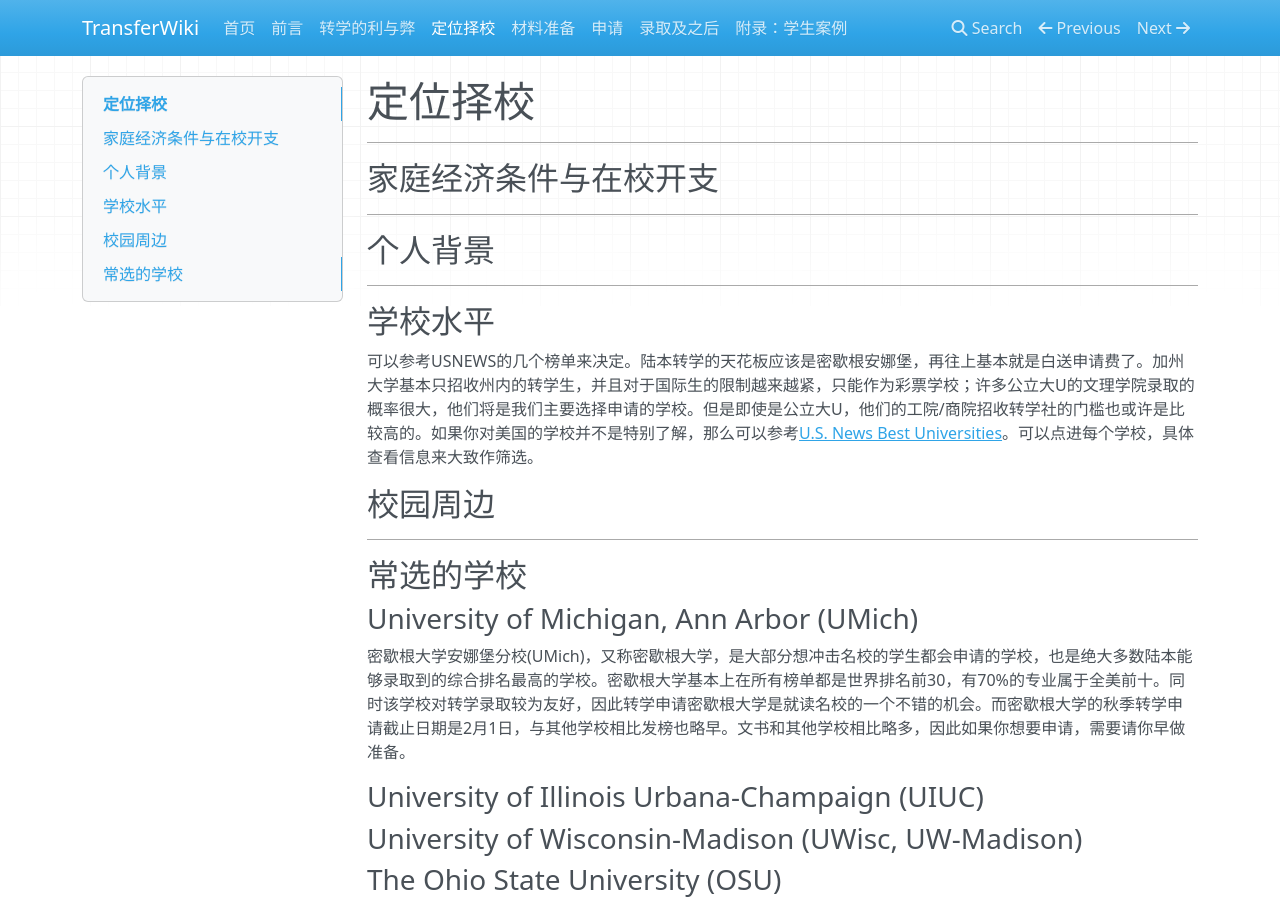
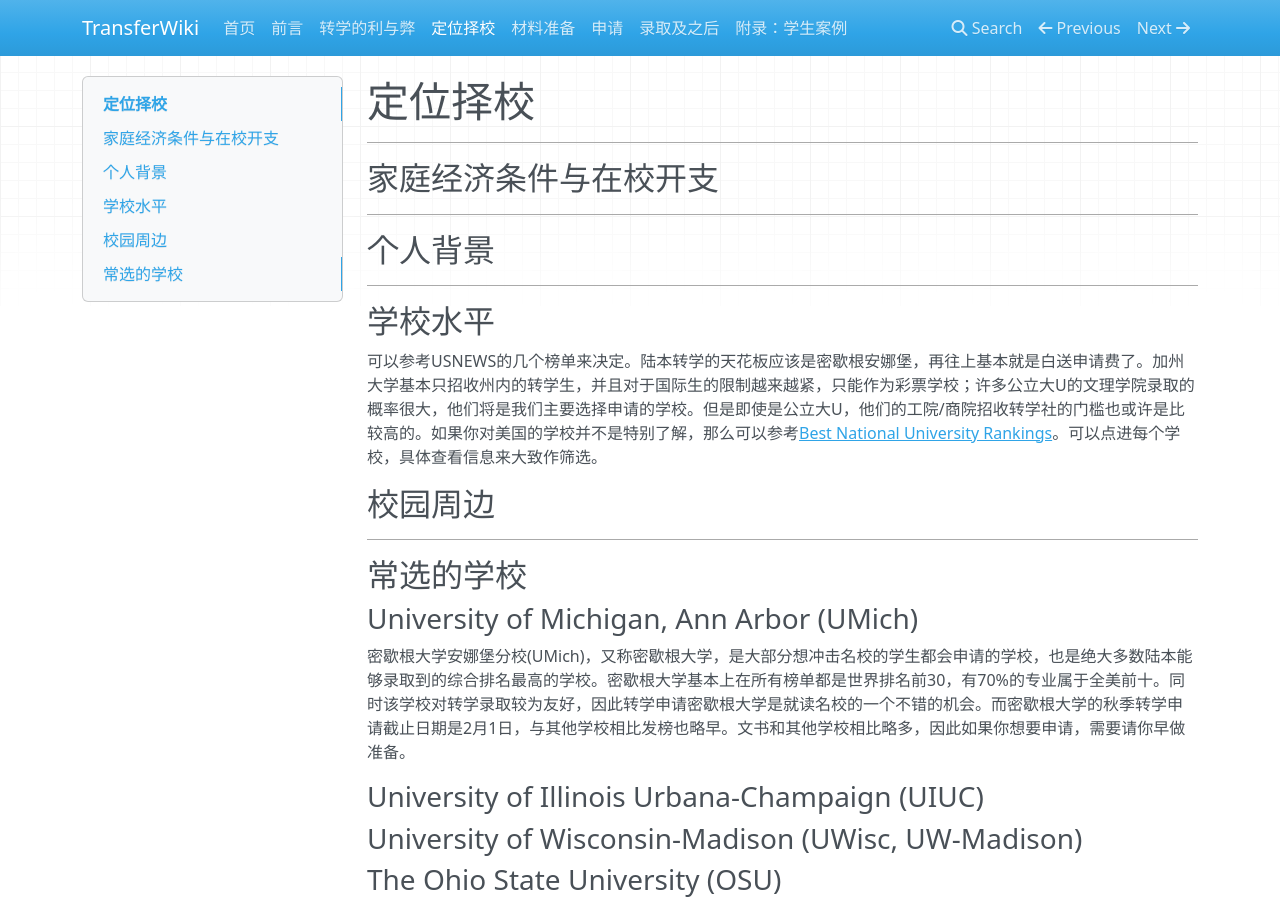
Before and after one commit to SihanXU/TransferWiki, an MkDocs documentation site: the page built from docs/school.md, in a window 1280 px wide and 900 px high. Built offline with MkDocs 1.6.1, drawn with Linux system fonts in a browser that asks for light colours; nearby versions of some CDN libraries.

Commit message:
Update school.md

```diff
--- a/docs/school.md
+++ b/docs/school.md
@@ -12,7 +12,7 @@
 
 ## 学校水平
 
-可以参考USNEWS的几个榜单来决定。陆本转学的天花板应该是密歇根安娜堡，再往上基本就是白送申请费了。加州大学基本只招收州内的转学生，并且对于国际生的限制越来越紧，只能作为彩票学校；许多公立大U的文理学院录取的概率很大，他们将是我们主要选择申请的学校。但是即使是公立大U，他们的工院/商院招收转学社的门槛也或许是比较高的。如果你对美国的学校并不是特别了解，那么可以参考[U.S. News Best Universities](https://www.usnews.com/education/best-global-universities/search?country=united-states)。可以点进每个学校，具体查看信息来大致作筛选。
+可以参考USNEWS的几个榜单来决定。陆本转学的天花板应该是密歇根安娜堡，再往上基本就是白送申请费了。加州大学基本只招收州内的转学生，并且对于国际生的限制越来越紧，只能作为彩票学校；许多公立大U的文理学院录取的概率很大，他们将是我们主要选择申请的学校。但是即使是公立大U，他们的工院/商院招收转学社的门槛也或许是比较高的。如果你对美国的学校并不是特别了解，那么可以参考[Best National University Rankings](https://www.usnews.com/best-colleges/rankings/national-universities?int=top_nav_National_Universities)。可以点进每个学校，具体查看信息来大致作筛选。
 
 ## 校园周边
 
```
